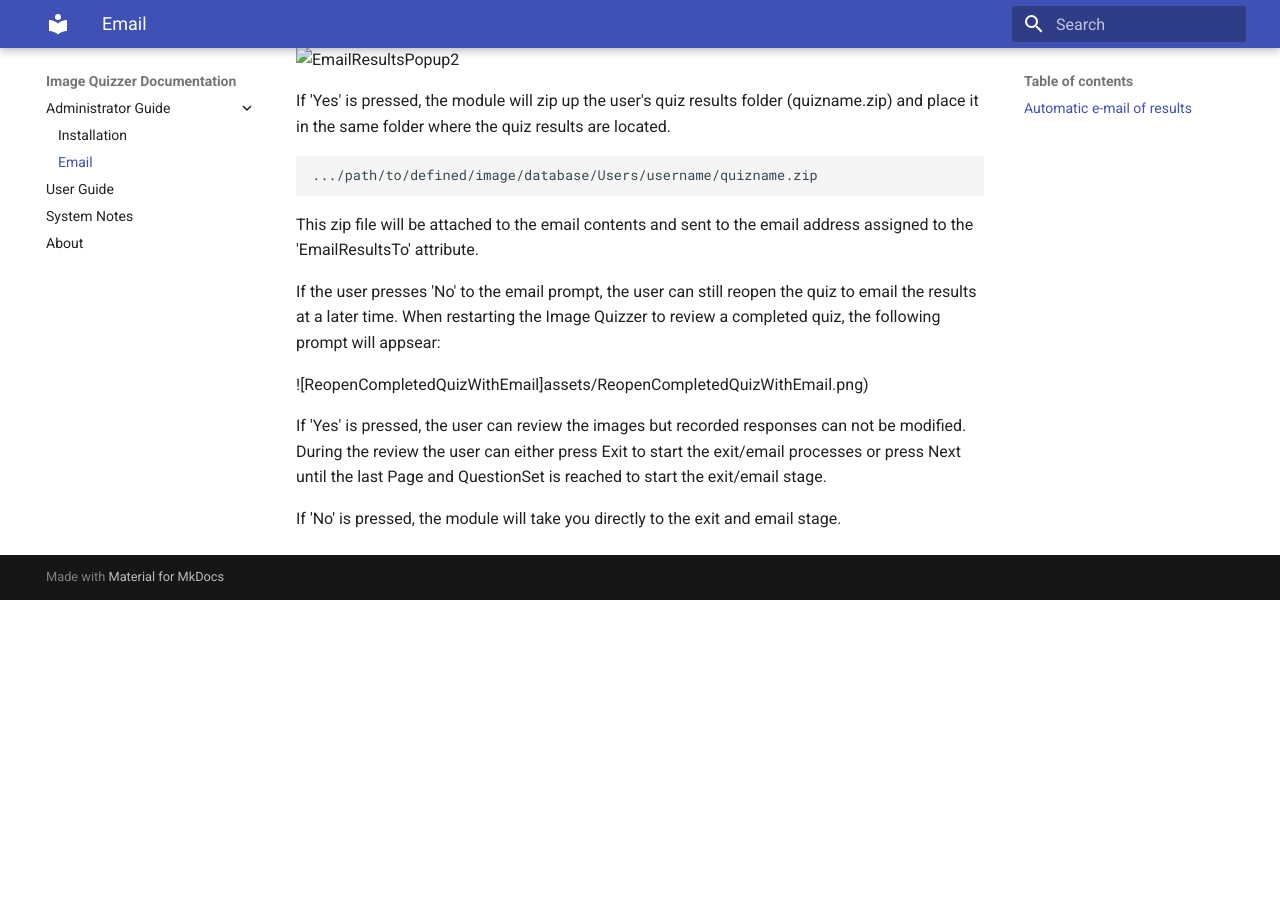
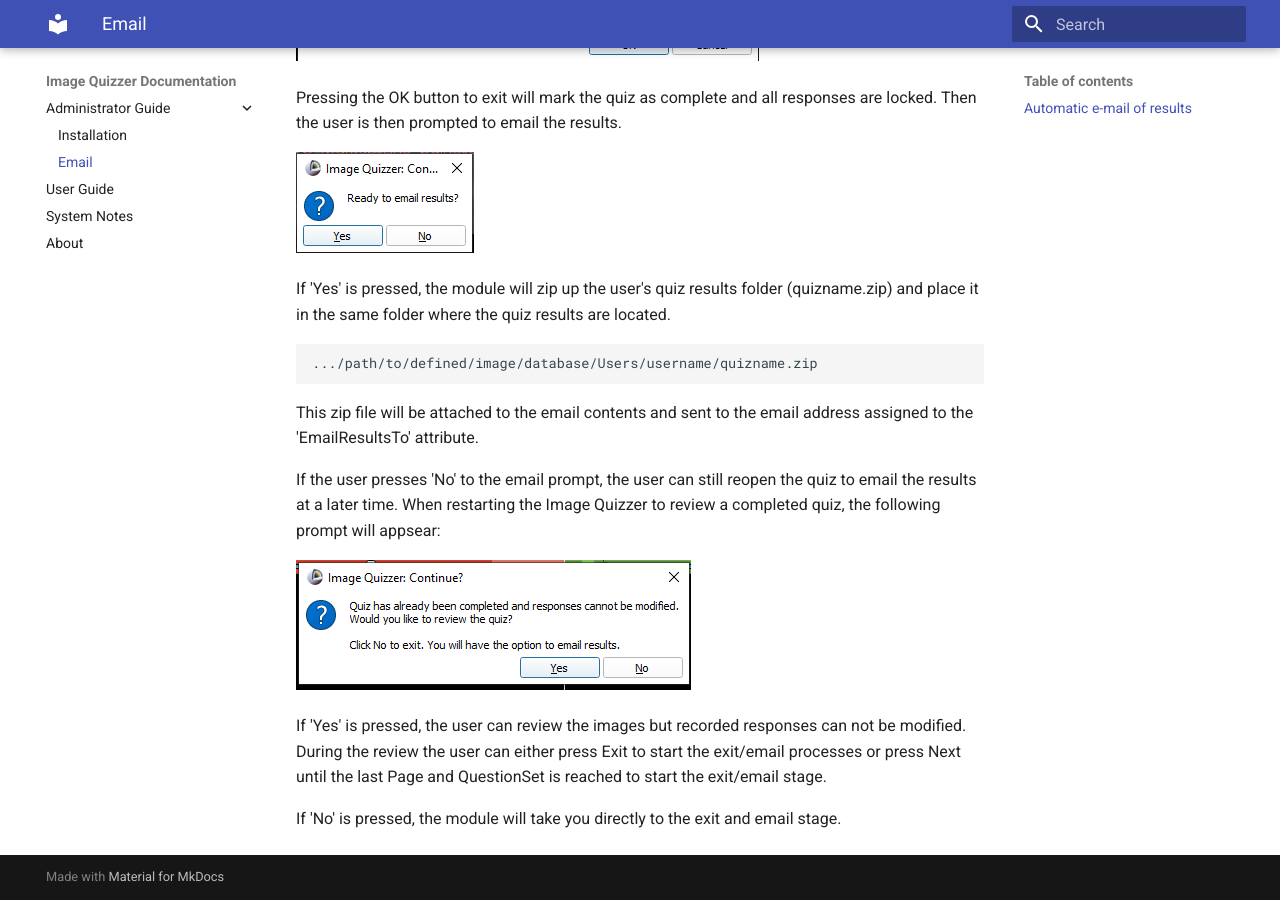
Before and after one commit to baines-imaging-research-laboratory/ImageQuizzerDocumentation, an MkDocs documentation site: the page built from docs/administrator/email.md, in a window 1280 px wide and 900 px high, scrolled down 982 px. Built offline with MkDocs 1.6.1 and Material for MkDocs 9.7.7, drawn with Linux system fonts in a browser that asks for light colours; old or Windows-style settings are respelled for this version of MkDocs; before the commit the page ends 1582 px from its top, so only the background shows below that.

Commit message:
renamed images from .PNG to .png (again)

```diff
--- a/docs/administrator/email.md
+++ b/docs/administrator/email.md
@@ -34,12 +34,13 @@ port=your_host_server_port_here
 With these pieces in place, once the user has completed the quiz and has pressed the 'Finish' button,
 there will be a pop-up window to confirm that the user wants to exit the quiz.
 
-![FinishButtonPopup][FinishButtonPopup]
+![FinishButtonPopup](assets/screenshots/FinishButtonPopup.png)
+
 
 Pressing the OK button to exit will mark the quiz as complete and all responses are locked.
 Then the user is then prompted to email the results.
 
-![EmailResultsPopup2](assets/EmailResultsPopup.png)
+![EmailResultsPopup2](../assets/screenshots/EmailResultsPopup.png)
 
 If 'Yes' is pressed, the module will zip up the user's quiz results folder (quizname.zip)
 and place it in the same folder where the quiz results are located.
@@ -53,7 +54,7 @@ If the user presses 'No' to the email prompt, the user can still reopen the quiz
 to email the results at a later time. When restarting the Image Quizzer to review
 a completed quiz, the following prompt will appsear:
 
-![ReopenCompletedQuizWithEmail]assets/ReopenCompletedQuizWithEmail.png)
+![ReopenCompletedQuizWithEmail](assets/screenshots/ReopenCompletedQuizWithEmail.png)
 
 If 'Yes' is pressed, the user can review the images but recorded responses can not
 be modified. During the review the user can either press Exit to start the exit/email processes or
@@ -61,4 +62,4 @@ press Next until the last Page and QuestionSet is reached to start the exit/emai
 
 If 'No' is pressed, the module will take you directly to the exit and email stage.
 
-  [FinishButtonPopup]: assets/FinishButtonPopup.png
+  [FinishButtonPopup]: assets/email/FinishButtonPopup.png
```
Also changed, not shown: docs/administrator/assets/screenshots/EmailResultsPopup.png (renamed from docs/administrator/assets/EmailResultsPopup.PNG), docs/administrator/assets/screenshots/FinishButtonPopup.png (renamed from docs/administrator/assets/FinishButtonPopup.PNG), docs/administrator/assets/screenshots/ReopenCompletedQuizWithEmail.png (renamed from docs/administrator/assets/ReopenCompletedQuizWithEmail.PNG).
